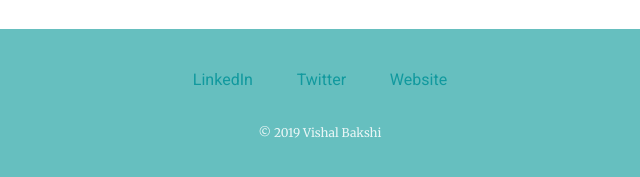
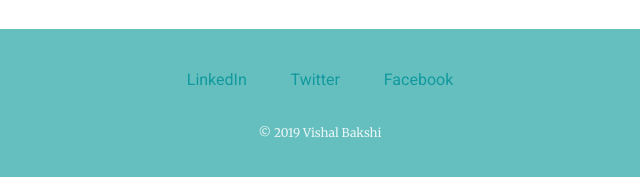
Before and after one commit to vbakshi123/vishalawesome, a plain HTML site: page index.html in a window 1280 px wide. Shown: the part 2594-2771 px from the top of the page, 320-960 px from the left. Drawn offline with Linux system fonts and the light colour scheme.

Commit message:
Update contact section

```diff
--- a/index.html
+++ b/index.html
@@ -58,9 +58,9 @@
 
 
    <div class="bottom-container">
-      <a class="footer-link" href="https://www.linkedin.com/">LinkedIn</a>
+      <a class="footer-link" href="https://www.linkedin.com/in/vishal-bakshi-52991149/">LinkedIn</a>
       <a class="footer-link" href="https://twitter.com/">Twitter</a>
-      <a class="footer-link" href="https://www.appbrewery.co/">Website</a>
+      <a class="footer-link" href="https://www.facebook.com/vishal.bakshi.520/">Facebook</a>
       <p class="copyright">© 2019 Vishal Bakshi</p>
    </div>
 
```
